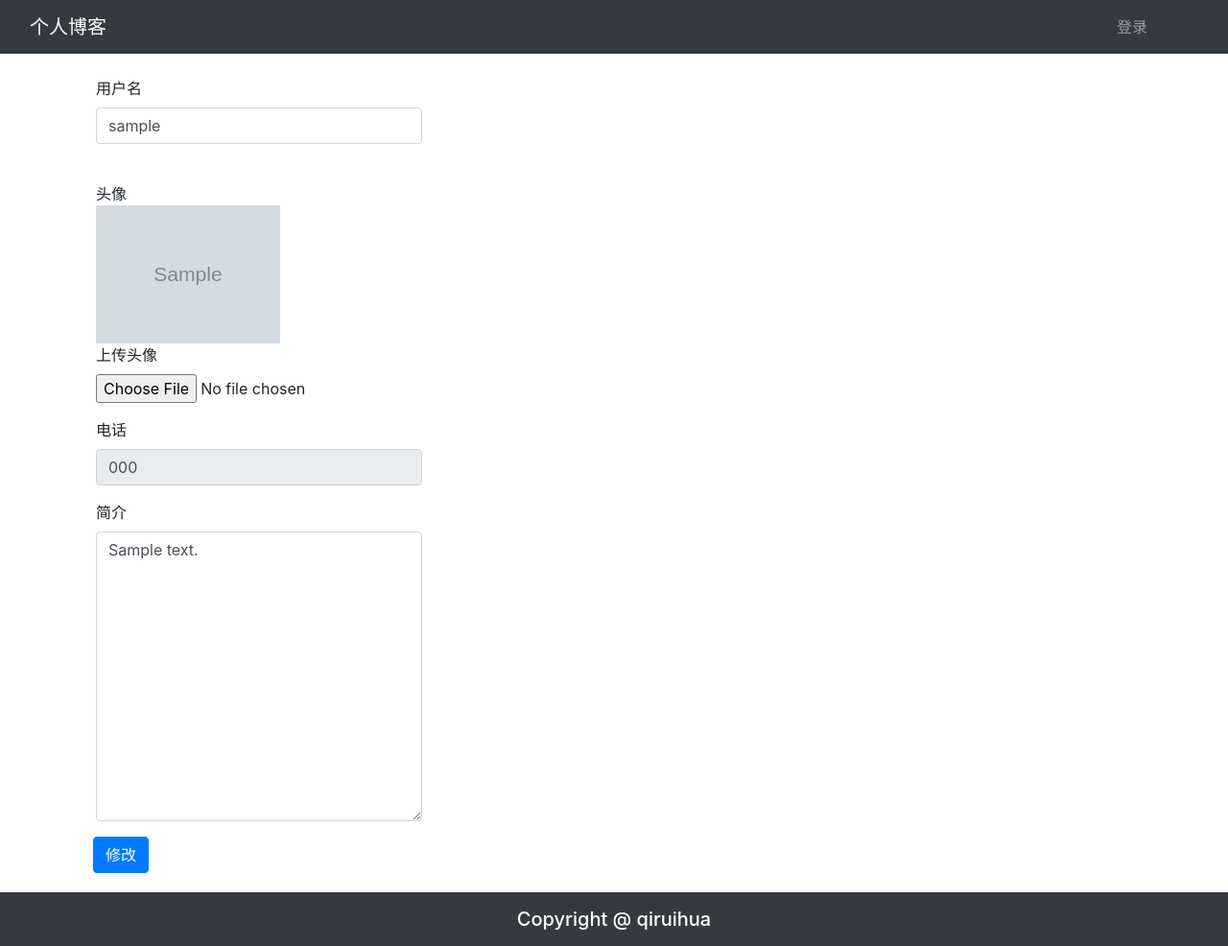
After one commit to PassbyJia/blog, a Django app: template blog/templates/article_manage.html in a window 1280 px wide. The commit adds this page. Shown: the whole page at 96% size. Run offline with Django 3.2, Linux system fonts and the light colour scheme; the template is opened without the code that fills it: most values are stand-ins (such as "Sample title", 1, 10 or a date in 2020); grey boxes marked "Sample" are stand-in pictures; some libraries are stand-ins or nearby versions.

```diff
--- /dev/null
+++ b/blog/templates/article_manage.html
@@ -0,0 +1,107 @@
+<!DOCTYPE html>
+<!-- 网站主语言 -->
+<html lang="zh-cn">
+
+<head>
+    <!-- 网站采用的字符编码 -->
+    <meta charset="utf-8">
+    <!-- 网站标题 -->
+    <title> 用户信息 </title>
+    {% load static %}
+    <!-- 引入bootstrap的css文件 -->
+    <link rel="stylesheet" href="{% static 'bootstrap/css/bootstrap.min.css' %}">
+    <!-- 引入vuejs -->
+    <script type="text/javascript" src="{% static 'js/vue-2.5.16.js' %}"></script>
+    <script type="text/javascript" src="{% static 'js/axios-0.18.0.min.js' %}"></script>
+</head>
+
+<body>
+<div id="app">
+
+<!-- 定义导航栏 -->
+<nav class="navbar navbar-expand-lg navbar-dark bg-dark">
+    <div class="container">
+        <!-- 导航栏商标 -->
+        <div>
+            <a class="navbar-brand" href="{% url 'home:index' %}">个人博客</a>
+        </div>
+    </div>
+    <!--登录/个人中心-->
+    <div class="navbar-collapse">
+        <ul class="nav navbar-nav">
+            <!-- 如果用户已经登录，则显示用户名下拉框 -->
+            <li class="nav-item dropdown" v-if="is_login">
+                <a class="nav-link dropdown-toggle" href="#" id="navbarDropdown" role="button" data-toggle="dropdown" aria-haspopup="true" aria-expanded="false" @click="show_menu_click">[[username]]</a>
+                <div class="dropdown-menu" aria-labelledby="navbarDropdown" style="display: block" v-show="show_menu">
+                    <a class="dropdown-item" href="write_blog.html">写文章</a>
+                    <a class="dropdown-item" href='{% url 'users:center' %}'>个人信息</a>
+                    <a class="dropdown-item" href='{% url 'users:logout' %}'>退出登录</a>
+                </div>
+            </li>
+            <!-- 如果用户未登录，则显示登录按钮 -->
+            <li class="nav-item" v-else>
+                <a class="nav-link" href="{% url 'users:login' %}">登录</a>
+            </li>
+
+        </ul>
+    </div>
+</nav>
+
+<!--content-->
+<div class="container" style="margin-bottom: 20px">
+        <div class="row">
+            <div class="col-12">
+                <br>
+                <form method="post" enctype="multipart/form-data">
+                {% csrf_token %}
+                    <!-- username -->
+                <div class="form-group col-md-4">
+                    <label for="username">用户名</label>
+                    <input type="text" class="form-control" id="username" name="username" value="{{ username }}" >
+                </div>
+                <!--<br><h5 class="col-md-4">暂无头像</h5><br>-->
+                <br> <div class="col-md-4">头像</div>
+                    {% if avatar %}
+                        <img src="{{ avatar }}" style="max-width: 20%;" class="col-md-4"><br>
+                    {% else %}
+                        <img src="{% static 'img/mei.png' %}" style="max-width: 20%;" class="col-md-4"><br>
+                    {% endif %}
+                    <!-- avatar -->
+                    <div class="form-group col-md-4">
+                        <label for="avatar">上传头像</label>
+                        <input type="file" class="form-control-file" name="avatar" id="avatar">
+                    </div>
+
+                    <!-- phone -->
+                    <div class="form-group col-md-4">
+                        <label for="phone">电话</label>
+                        <input type="text" class="form-control" disabled="disabled" id="phone" name="phone" value="{{ mobile }}">
+                    </div>
+                    <!-- desc -->
+                    <div class="form-group col-md-4">
+                        <label for="desc">简介</label>
+                        <!-- 文本区域 -->
+                        <textarea type="text" class="form-control" id="desc" name="desc" rows="12" >{{ user_desc }}</textarea>
+                    </div>
+                    <!-- 提交按钮 -->
+                    <button type="submit" class="btn btn-primary" style="margin-left: 12px" >修改</button>
+                </form>
+            </div>
+        </div>
+    </div>
+
+
+<!-- Footer -->
+<footer class="py-3 bg-dark" id="footer">
+    <div class="container">
+        <h5 class="m-0 text-center text-white">Copyright @ qiruihua</h5>
+    </div>
+</footer>
+</div>
+<!-- 引入js -->
+<script type="text/javascript" src="{% static 'js/host.js' %}"></script>
+<script type="text/javascript" src="{% static 'js/common.js' %}"></script>
+<script type="text/javascript" src="{% static 'js/center.js' %}"></script>
+</body>
+
+</html>
--- a/blog/templates/index.html
+++ b/blog/templates/index.html
@@ -59,6 +59,7 @@
                     <div class="dropdown-menu" aria-labelledby="navbarDropdown" style="display: block" v-show="show_menu">
                         <a class="dropdown-item" href="{% url 'users:writeblog' %}">写文章</a>
                         <a class="dropdown-item" href='{% url 'users:center' %}'>个人信息</a>
+                        <a class="dropdown-item" href='{% url 'users:center' %}'>博文管理</a>
                         <a class="dropdown-item" href="{% url 'users:logout' %}">退出登录</a>
                     </div>
                 </li>
```
Also changed, not shown: blog/home/views.py (+30 -3 lines), blog/templates/detail.html (+8 -38 lines).
